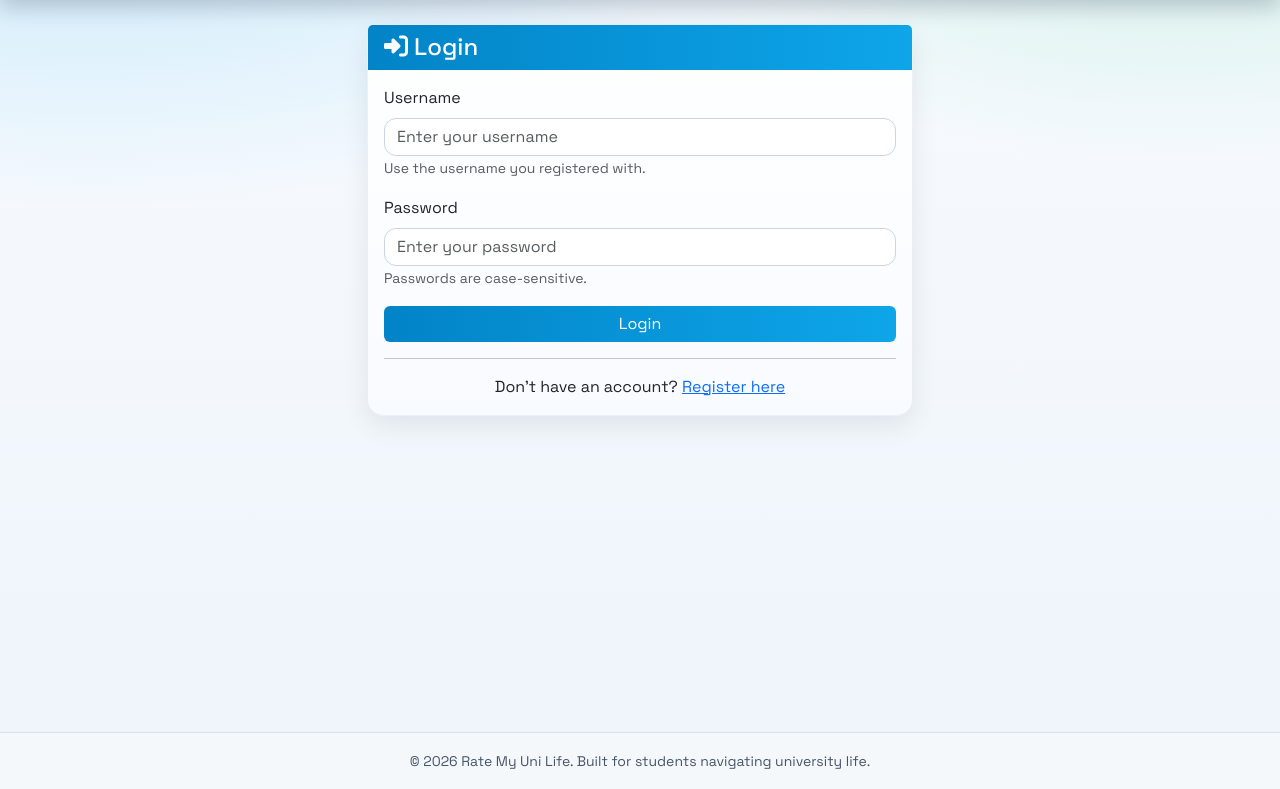
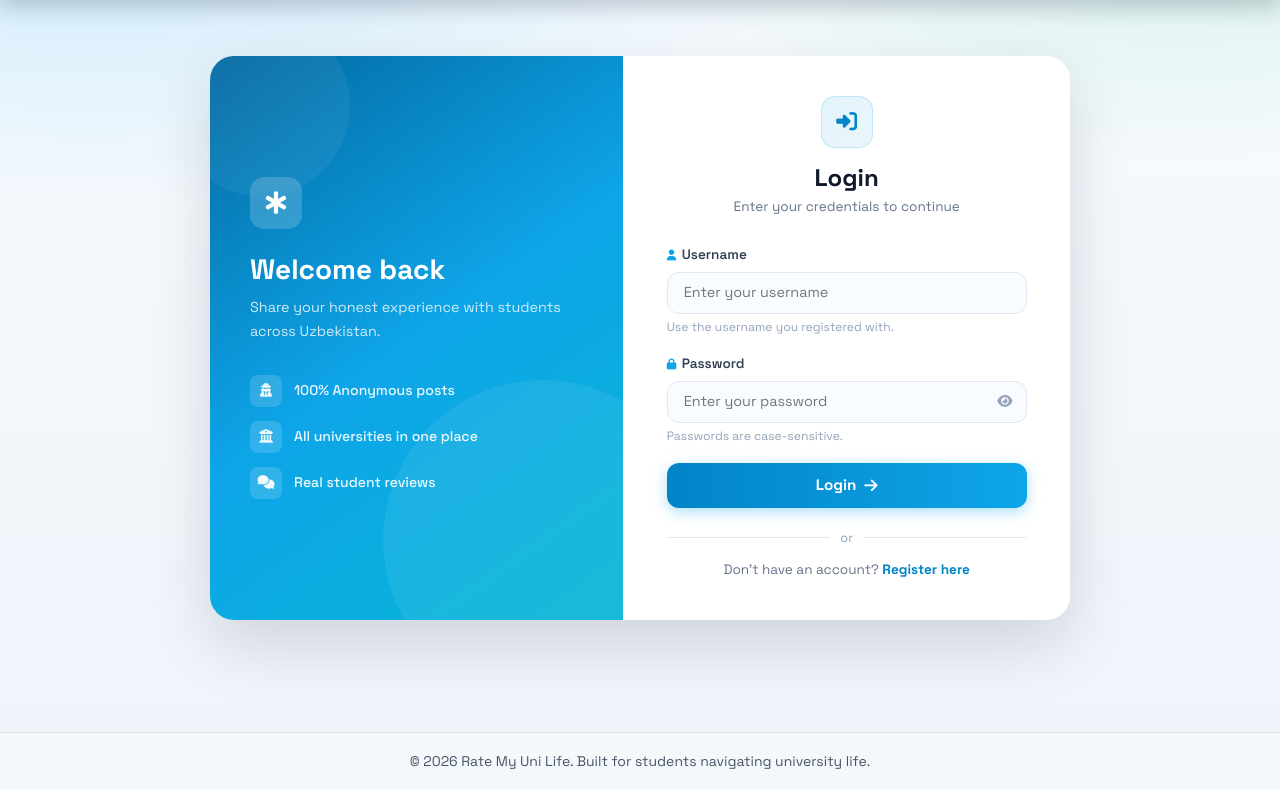
Before and after one commit to csferka/rateunilife, a Flask app: page /auth/login in a window 1280 px wide. Shown: the part 74-863 px from the top of the page. Run offline with Flask 3, Linux system fonts and the light colour scheme; data that the repository does not hold is empty; some libraries are stand-ins or nearby versions.

Commit message:
Update login.html

```diff
--- a/templates/login.html
+++ b/templates/login.html
@@ -3,33 +3,86 @@
 {% block title %}{{ _('Login') }}{% endblock %}
 
 {% block content %}
-<div class="row">
-    <div class="col-md-6 mx-auto">
-        <div class="card">
-            <div class="card-header bg-primary text-white">
-                <h4 class="mb-0"><i class="fas fa-sign-in-alt"></i> {{ _('Login') }}</h4>
+<div class="auth-page-wrap">
+    <div class="auth-card">
+
+        <div class="auth-left">
+            <div class="auth-left-inner">
+                <div class="auth-brand-icon">
+                    <i class="fas fa-star-of-life"></i>
+                </div>
+                <h2 class="auth-left-title">{{ _('Welcome back') }}</h2>
+                <p class="auth-left-sub">{{ _('Share your honest experience with students across Uzbekistan.') }}</p>
+                <div class="auth-features">
+                    <div class="auth-feature-item">
+                        <span class="auth-feature-icon"><i class="fas fa-user-secret"></i></span>
+                        <span>{{ _('100% Anonymous posts') }}</span>
+                    </div>
+                    <div class="auth-feature-item">
+                        <span class="auth-feature-icon"><i class="fas fa-university"></i></span>
+                        <span>{{ _('All universities in one place') }}</span>
+                    </div>
+                    <div class="auth-feature-item">
+                        <span class="auth-feature-icon"><i class="fas fa-comments"></i></span>
+                        <span>{{ _('Real student reviews') }}</span>
+                    </div>
+                </div>
             </div>
-            <div class="card-body">
-                <form method="POST">
+        </div>
+
+        <div class="auth-right">
+            <div class="auth-form-wrap">
+                <div class="auth-form-header">
+                    <div class="auth-form-icon">
+                        <i class="fas fa-sign-in-alt"></i>
+                    </div>
+                    <h3 class="auth-form-title">{{ _('Login') }}</h3>
+                    <p class="auth-form-sub">{{ _('Enter your credentials to continue') }}</p>
+                </div>
+
+                <form method="POST" class="auth-form">
                     <input type="hidden" name="_csrf_token" value="{{ csrf_token() }}">
-                    <div class="mb-3">
-                        <label for="username" class="form-label">{{ _('Username') }}</label>
-                        <input type="text" class="form-control" id="username" name="username" placeholder="{{ _('Enter your username') }}" required>
-                        <small class="text-muted">{{ _('Use the username you registered with.') }}</small>
+
+                    <div class="auth-field">
+                        <label for="username" class="auth-label">
+                            <i class="fas fa-user"></i> {{ _('Username') }}
+                        </label>
+                        <input type="text" class="auth-input" id="username" name="username"
+                               placeholder="{{ _('Enter your username') }}" required>
+                        <small class="auth-hint">{{ _('Use the username you registered with.') }}</small>
                     </div>
-                    <div class="mb-3">
-                        <label for="password" class="form-label">{{ _('Password') }}</label>
-                        <input type="password" class="form-control" id="password" name="password" placeholder="{{ _('Enter your password') }}" required>
-                        <small class="text-muted">{{ _('Passwords are case-sensitive.') }}</small>
+
+                    <div class="auth-field">
+                        <label for="password" class="auth-label">
+                            <i class="fas fa-lock"></i> {{ _('Password') }}
+                        </label>
+                        <div class="auth-input-wrap">
+                            <input type="password" class="auth-input" id="password" name="password"
+                                   placeholder="{{ _('Enter your password') }}" required>
+                            <button type="button" class="auth-eye-btn">
+                                <i class="fas fa-eye"></i>
+                            </button>
+                        </div>
+                        <small class="auth-hint">{{ _('Passwords are case-sensitive.') }}</small>
                     </div>
-                    <button type="submit" class="btn btn-primary w-100">{{ _('Login') }}</button>
+
+                    <button type="submit" class="auth-submit-btn">
+                        <span>{{ _('Login') }}</span>
+                        <i class="fas fa-arrow-right"></i>
+                    </button>
                 </form>
-                <hr>
-                <p class="text-center mb-0">
-                    {{ _("Don't have an account?") }} <a href="{{ url_for('auth.register') }}">{{ _('Register here') }}</a>
+
+                <div class="auth-divider"><span>{{ _('or') }}</span></div>
+
+                <p class="auth-switch">
+                    {{ _("Don't have an account?") }}
+                    <a href="{{ url_for('auth.register') }}" class="auth-switch-link">{{ _('Register here') }}</a>
                 </p>
             </div>
         </div>
+
     </div>
 </div>
+
+
 {% endblock %}
```
